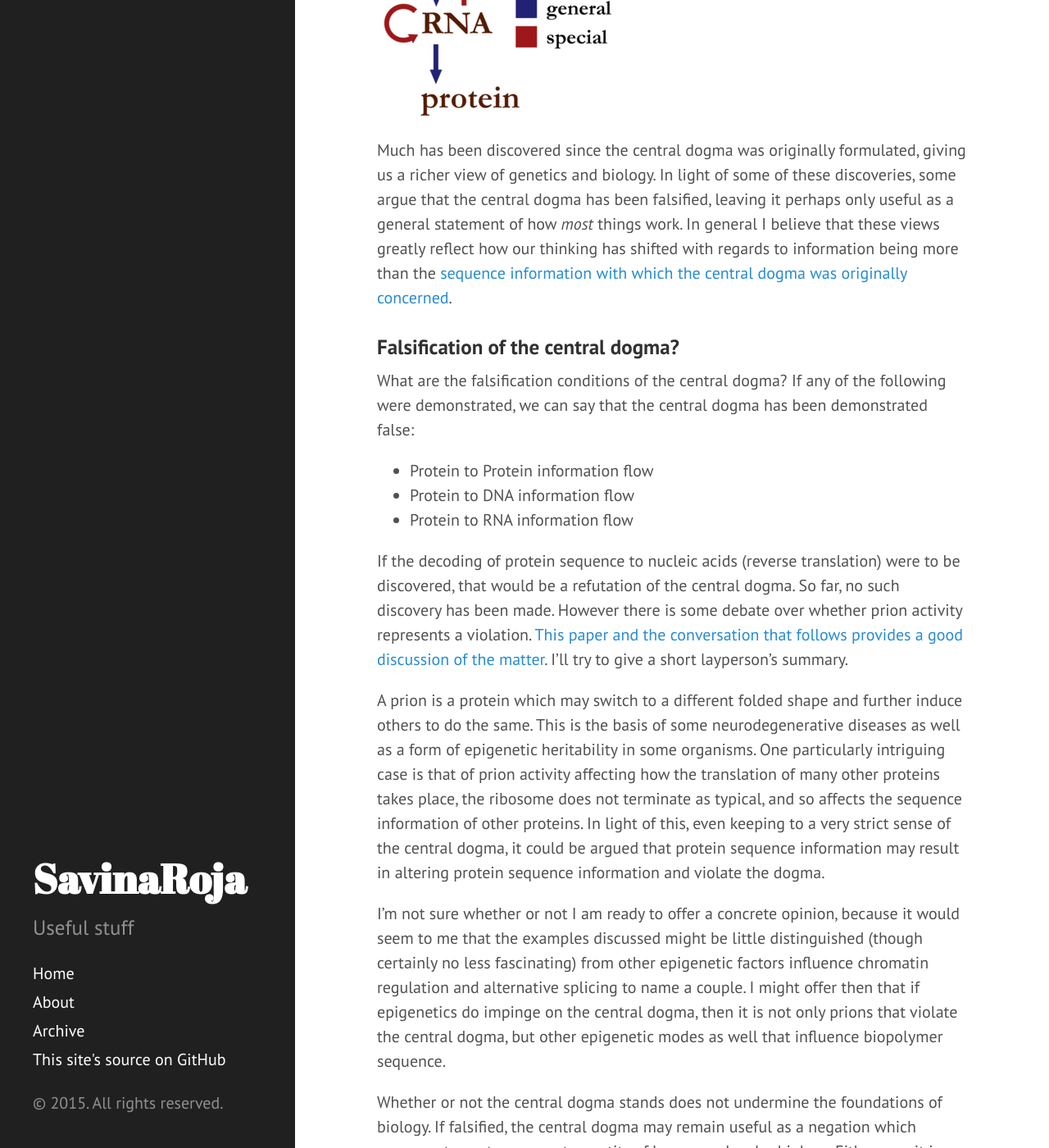
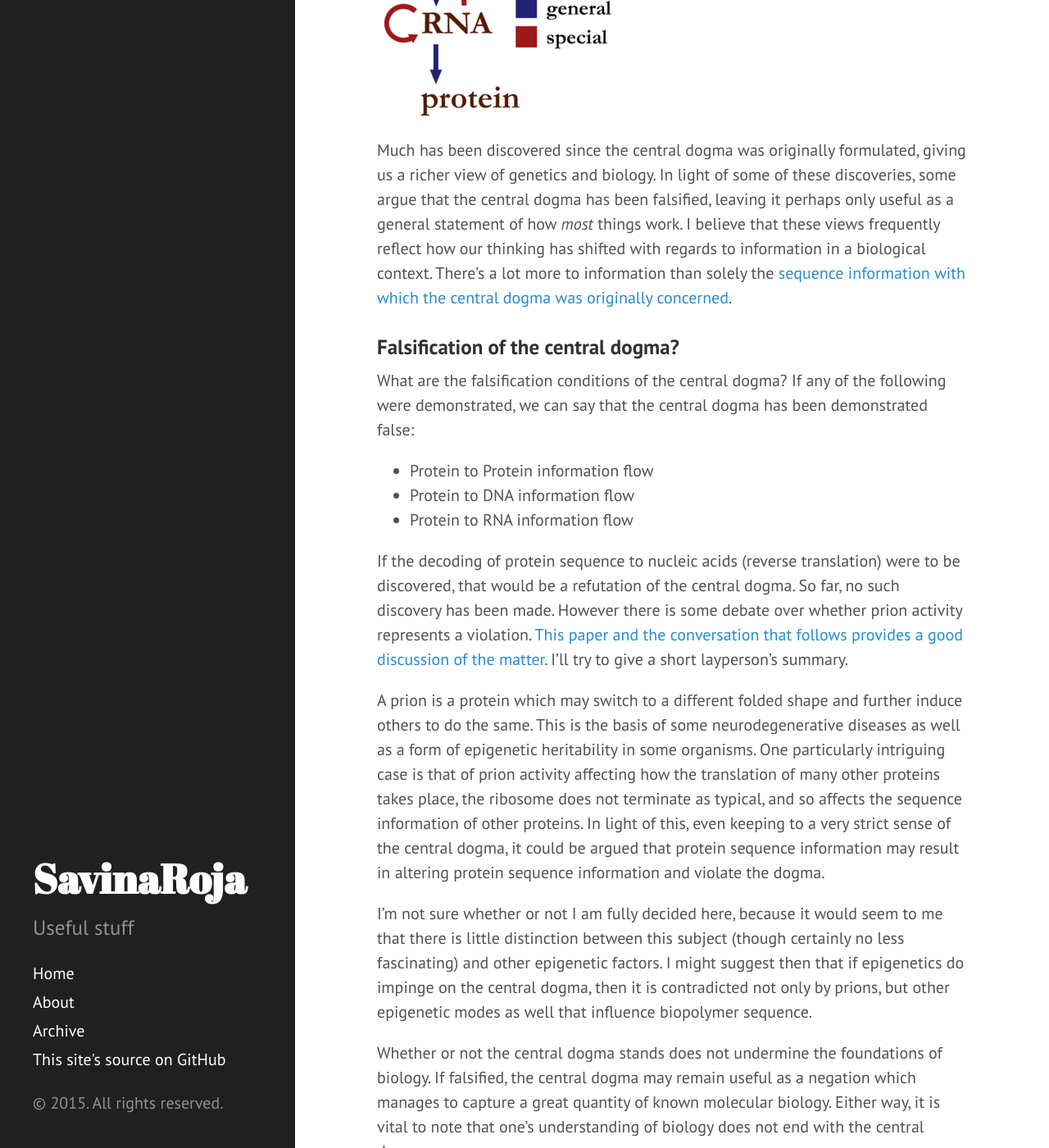
Before and after one commit to SavinaRoja/SavinaRoja.github.io, a Jekyll site: the page built from _posts/2015-11-17-a-review-of-the-central-dogma.md, in a window 1280 px wide and 1400 px high, scrolled down 850 px. Shown: the whole window at 82% size. Built offline with Jekyll 4.4.1, drawn with Linux system fonts in a browser that asks for light colours; Markdown is read by kramdown in place of the engine named in the settings.

Commit message:
revising central dogma review

```diff
--- a/_posts/2015-11-17-a-review-of-the-central-dogma.md
+++ b/_posts/2015-11-17-a-review-of-the-central-dogma.md
@@ -30,10 +30,10 @@ the central dogma allows:
 Much has been discovered since the central dogma was originally formulated,
 giving us a richer view of genetics and biology. In light of some of these
 discoveries, some argue that the central dogma has been falsified, leaving it
-perhaps only useful as a general statement of how *most* things work. In general
-I believe that these views greatly reflect how our thinking has shifted with
-regards to information being more than the [sequence information with which the
-central dogma was originally concerned](http://www.nature.com/nature/focus/crick/pdf/crick227.pdf).
+perhaps only useful as a general statement of how *most* things work. I believe
+that these views frequently reflect how our thinking has shifted with regards to
+information in a biological context. There's a lot more to information than
+solely the [sequence information with which the central dogma was originally concerned](http://www.nature.com/nature/focus/crick/pdf/crick227.pdf).
 
 ### Falsification of the central dogma?
 
@@ -64,12 +64,11 @@ strict sense of the central dogma, it could be argued that protein sequence
 information may result in altering protein sequence information and violate the
 dogma.
 
-I'm not sure whether or not I am ready to offer a concrete opinion, because it
-would seem to me that the examples discussed might be little distinguished
-(though certainly no less fascinating) from other epigenetic factors influence
-chromatin regulation and alternative splicing to name a couple. I might offer
-then that if epigenetics do impinge on the central dogma, then it is not only
-prions that violate the central dogma, but other epigenetic modes as well that
+I'm not sure whether or not I am fully decided here, because it
+would seem to me that there is little distinction between this subject
+(though certainly no less fascinating) and other epigenetic factors. I might
+suggest then that if epigenetics do impinge on the central dogma, then it is
+contradicted not only by prions, but other epigenetic modes as well that
 influence biopolymer sequence.
 
 Whether or not the central dogma stands does not undermine the foundations of
```
